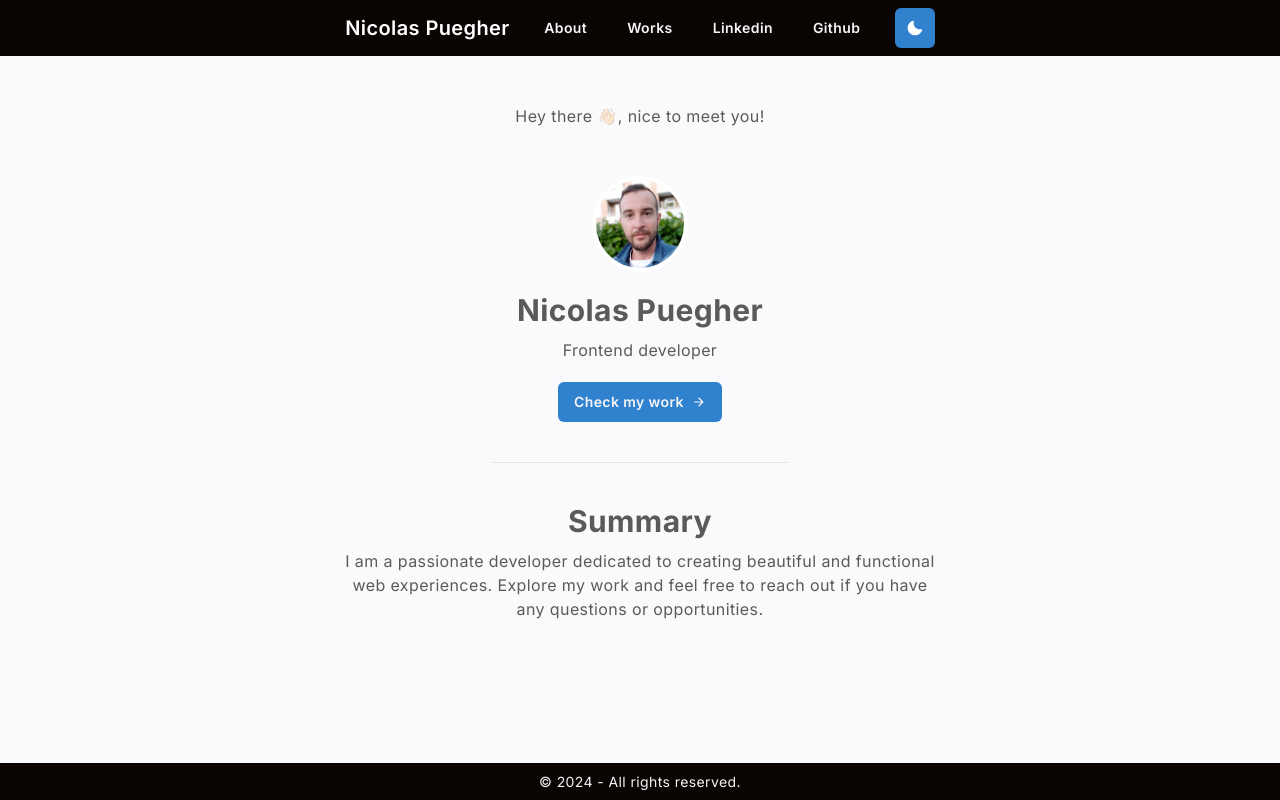
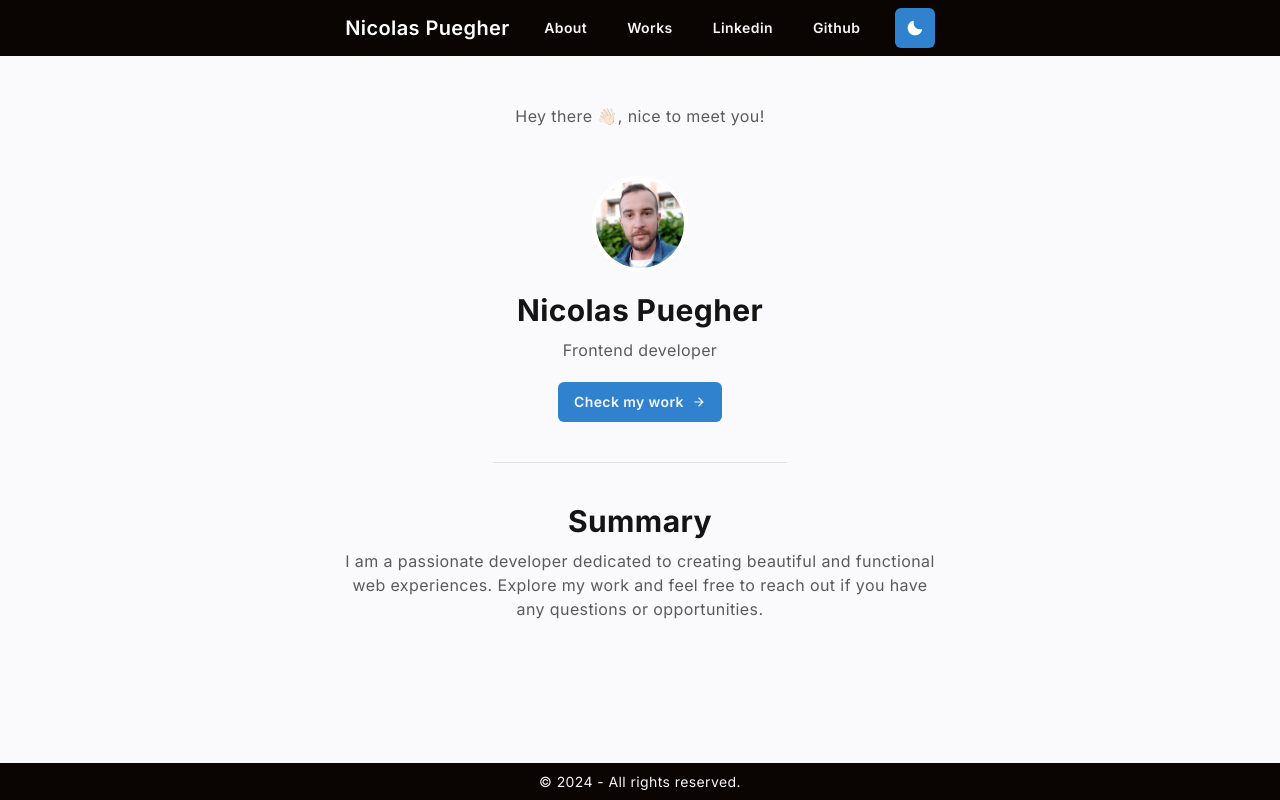
Before and after one commit to nicoPuegher/portfolio, a React (Vite) app: page / in a window 1280 px wide. Built offline with nearby package versions, Linux system fonts and the light colour scheme.

Commit message:
Update colors with new light theme in custom-section ui component

```diff
--- a/src/components/ui/custom-section.jsx
+++ b/src/components/ui/custom-section.jsx
@@ -1,6 +1,8 @@
 import React from 'react';
-import { Box, Heading } from '@chakra-ui/react';
+import { useColorModeValue, Box, Heading } from '@chakra-ui/react';
 import PropTypes from 'prop-types';
+
+import { light, dark } from '@/lib/colors';
 
 import CustomBadge from './custom-badge';
 
@@ -16,7 +18,12 @@ export default function CustomSection({
 	return (
 		<Box as="section" textAlign="center">
 			{badge && <CustomBadge text={badge} />}
-			<Heading as={as} size={size} mb={2.5}>
+			<Heading
+				as={as}
+				size={size}
+				mb={2.5}
+				color={useColorModeValue(light.text_dark_heading, '')}
+			>
 				{title}
 			</Heading>
 			{children}
```
